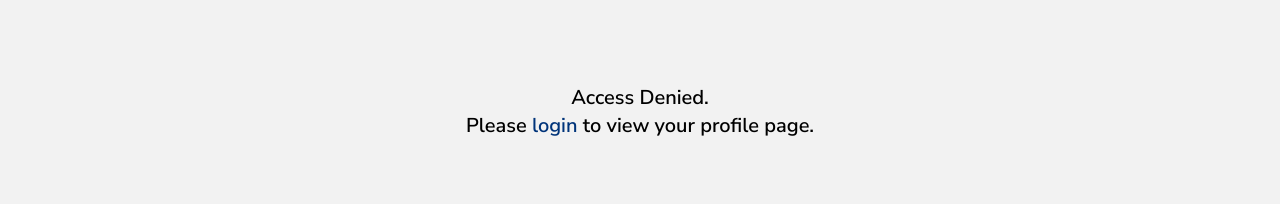
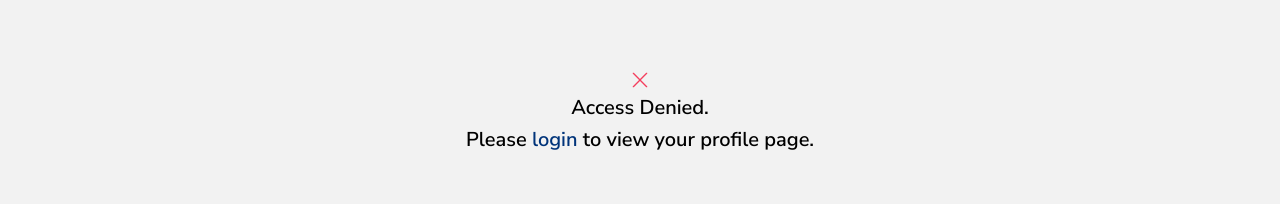
Before and after one commit to RozaliiaRusskikh/ocean-buddies, a Next.js app: page /profile in a window 1280 px wide. Shown: the part 156-360 px from the top of the page. Built offline with nearby package versions, Linux system fonts and the light colour scheme; no server answers.

Commit message:
Handle registration form

```diff
--- a/app/components/AuthForm.tsx
+++ b/app/components/AuthForm.tsx
@@ -41,6 +41,7 @@ const AuthForm: React.FC<AuthFormProps> = ({ variant }) => {
 
   const {
     register,
+    reset,
     handleSubmit,
     control,
     formState: { errors },
@@ -64,6 +65,13 @@ const AuthForm: React.FC<AuthFormProps> = ({ variant }) => {
     if (variant === "REGISTER") {
       axios
         .post("/api/register", data)
+        .then((response) => {
+          reset();
+          toast.success(
+            `${response.data.name}, you have been successfully registered! Please login.`
+          );
+          router.push("/login");
+        })
         .catch(() => {
           toast.error("Something went wrong");
         })
--- a/app/profile/page.tsx
+++ b/app/profile/page.tsx
@@ -8,6 +8,7 @@ import { LayoutX } from "../components/LayoutX";
 import Link from "next/link";
 import { Button } from "../components/Button";
 import scubaDivers from "@/public/assets/scuba-divers.png";
+import { RxCross1 } from "react-icons/rx";
 
 const Profile = () => {
   const { data: session, status } = useSession();
@@ -34,11 +35,12 @@ const Profile = () => {
   if (status === "unauthenticated") {
     return (
       <LayoutX className="pt-2 flex min-h-screen flex-col justify-center items-center text-center">
-        <Text as="h1" size="super">
+        <Text as="h1" size="super" className="flex flex-col items-center gap-1">
+          <RxCross1 className="text-rose-500" />
           Access Denied.{" "}
           <span className="block">
             Please{" "}
-            <Link className="text-primary" href="login">
+            <Link className="text-primary hover:underline" href="login">
               login
             </Link>{" "}
             to view your profile page.{" "}
```
